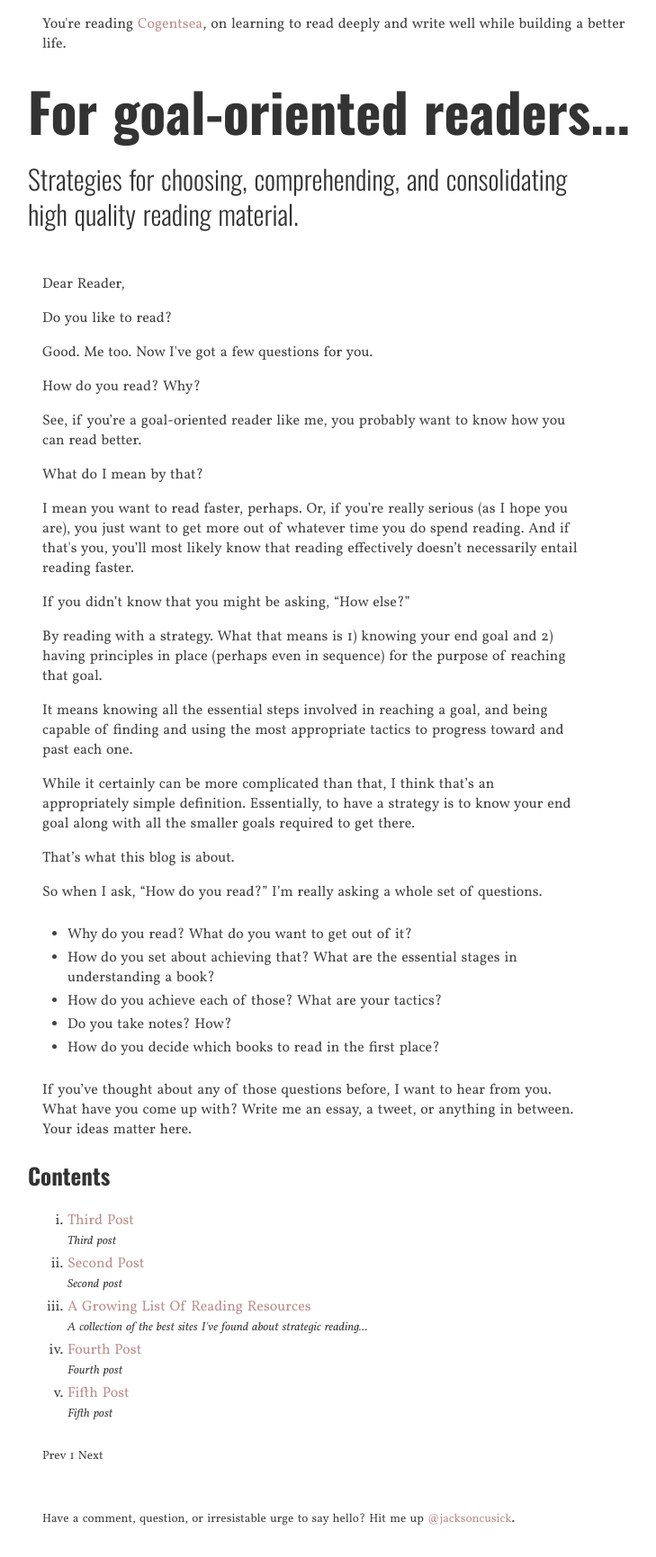
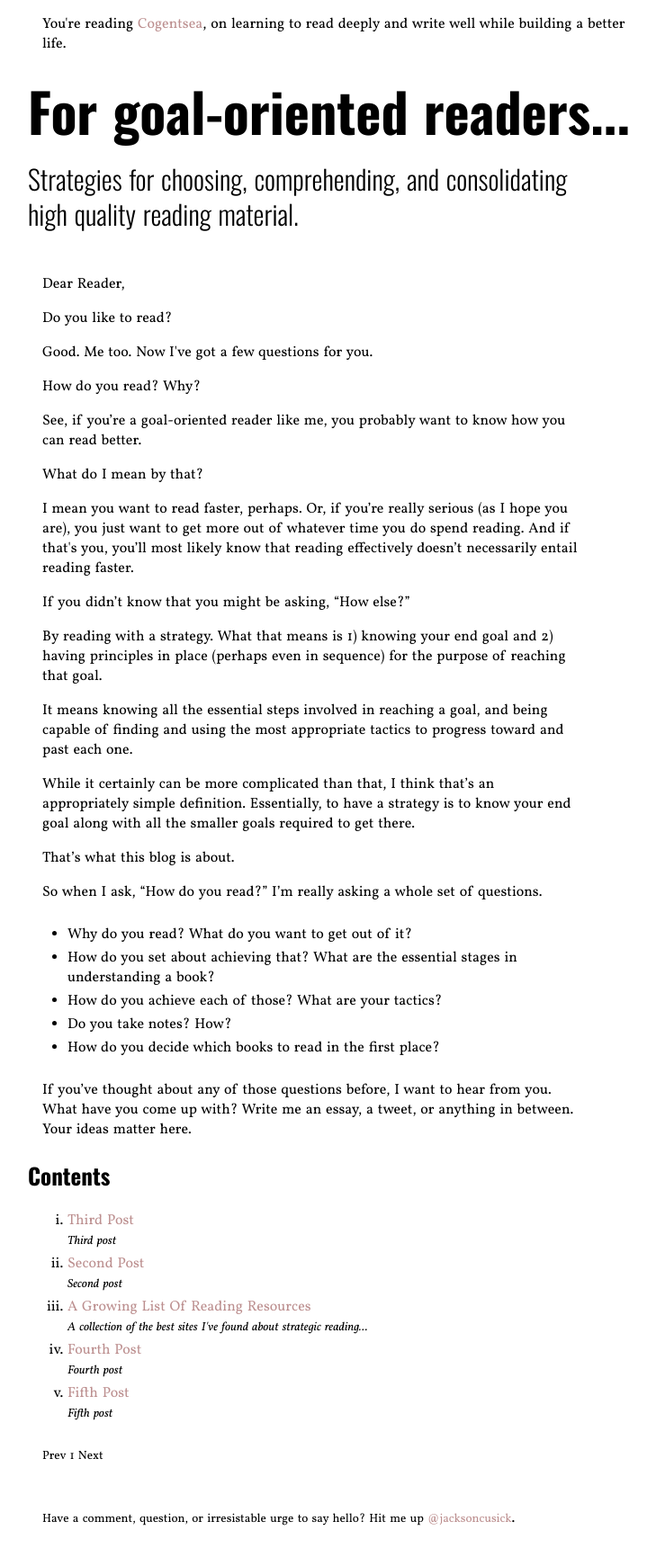
Before and after one commit to jacksoncusick/cogentsea, a Jekyll site: the page built from index.html, in a window 1280 px wide. Shown: the whole page at 90% size, without its empty margins (259-988 px from the left). Built offline with Jekyll 4.4.1, drawn with Linux system fonts in a browser that asks for light colours; the list of posts is cut into pages by our own code.

Commit message:
Updated og_main.css

```diff
--- a/stylesheets/og_main.css
+++ b/stylesheets/og_main.css
@@ -33,7 +33,7 @@ body {
 
 h1, h2, h3 {
 	font-family: 'Oswald', serif;
-	color: #333333;
+	color: #000000;
 	text-align: left;
 }
 
@@ -66,7 +66,7 @@ p, ul, ol {
 	font-family: 'Vollkorn', serif;
 	font-size: 16px;
 	margin: 1.556em 0;
-	color: #444444;
+	color: #000000;
 }
 p {
 	margin: 1em;
```
